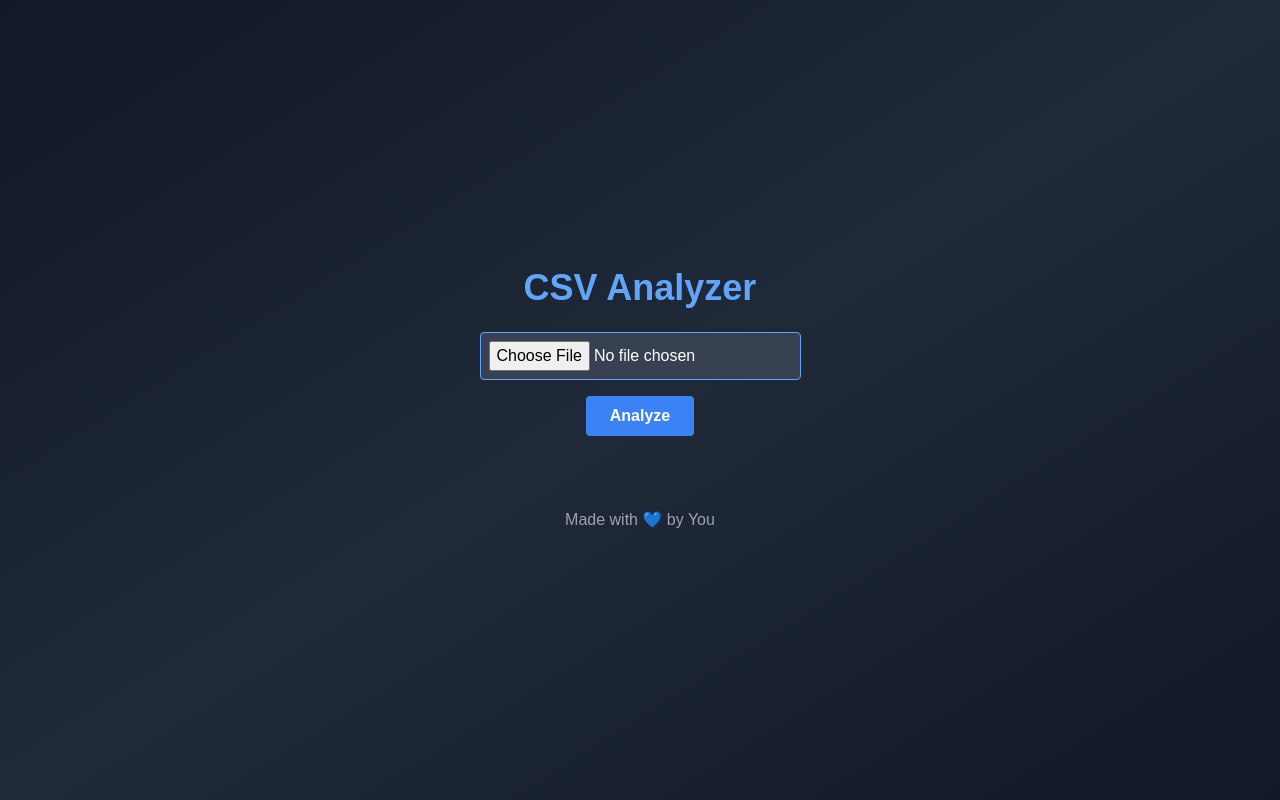
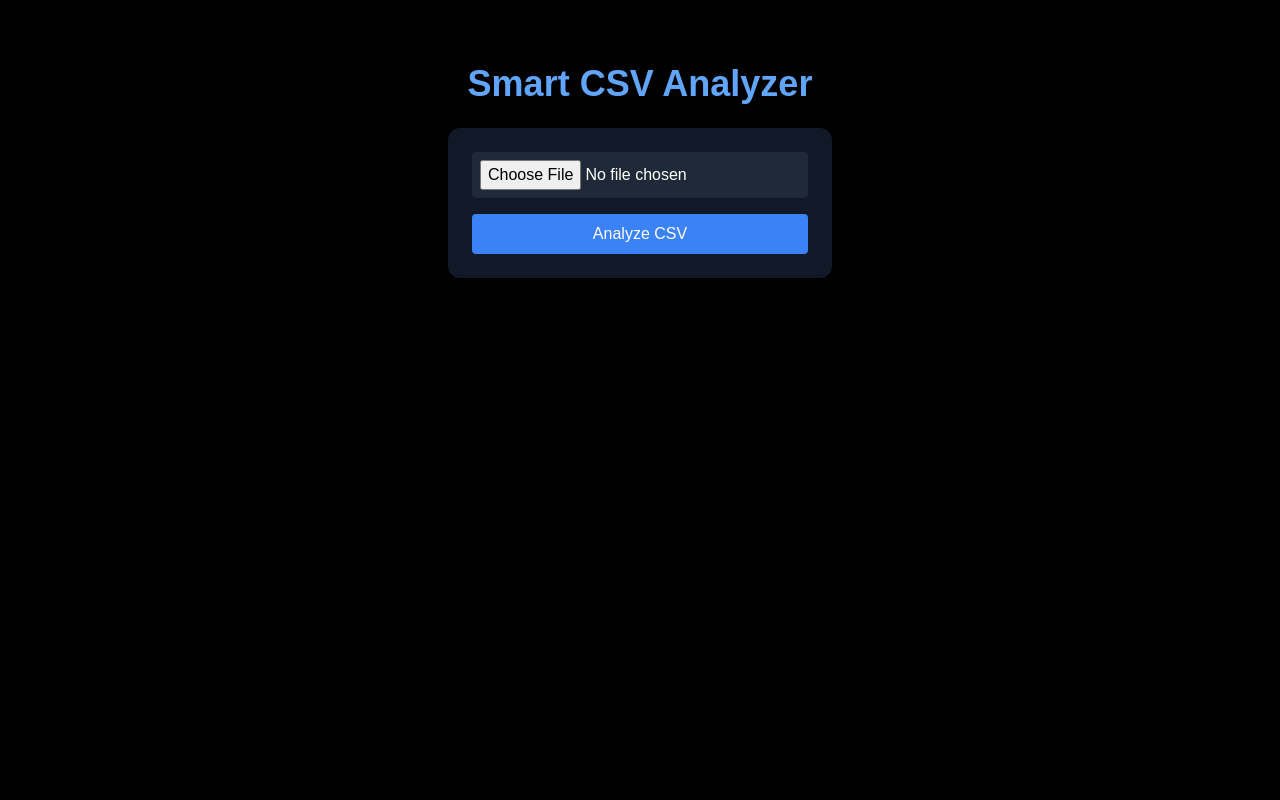
Before and after one commit to Chethan57/Analyzer, a Next.js app: page / in a window 1280 px wide. Built offline with nearby package versions, Linux system fonts and the light colour scheme.

Commit message:
Update index.js

```diff
--- a/pages/index.js
+++ b/pages/index.js
@@ -1,78 +1,116 @@
 import { useState } from "react";
-import Papa from "papaparse";
 
 export default function Home() {
-  const [csvFile, setCsvFile] = useState(null);
-  const [summary, setSummary] = useState("");
+  const [file, setFile] = useState(null);
+  const [result, setResult] = useState(null);
   const [loading, setLoading] = useState(false);
 
-  const handleFileChange = (e) => {
-    setCsvFile(e.target.files[0]);
-    setSummary("");
-  };
-
-  const handleAnalyze = () => {
-    if (!csvFile) {
-      alert("Please upload a CSV file first!");
-      return;
-    }
-
+  const handleUpload = async () => {
+    if (!file) return alert("Upload CSV first");
     setLoading(true);
 
-    Papa.parse(csvFile, {
-      header: true,
-      dynamicTyping: true,
-      complete: (results) => {
-        const data = results.data;
+    const text = await file.text();
 
-        fetch("/api/analyze", {
+    const res = await fetch("/api/analyze", {
       method: "POST",
       headers: { "Content-Type": "application/json" },
-          body: JSON.stringify({ csvData: data }),
-        })
-          .then((res) => res.json())
-          .then((data) => setSummary(data.summary))
-          .catch((err) => setSummary("Error: " + err.message))
-          .finally(() => setLoading(false));
-      },
-      error: (err) => {
-        setSummary("CSV Parse Error: " + err.message);
+      body: JSON.stringify({ csvData: text }),
+    });
+
+    const data = await res.json();
     setLoading(false);
-      },
-    });
+
+    if (data.error) {
+      alert(data.error);
+    } else {
+      setResult(data);
+    }
   };
 
   return (
-    <div className="min-h-screen bg-gradient-to-br from-gray-900 via-gray-800 to-gray-900 flex flex-col items-center justify-center text-center p-6">
-      <h1 className="text-4xl font-bold text-blue-400 mb-6">
-        CSV Analyzer
+    <div className="min-h-screen bg-black text-blue-400 flex flex-col items-center py-16">
+      <h1 className="text-4xl font-bold mb-6 text-center">
+        Smart CSV Analyzer
       </h1>
 
+      <div className="bg-gray-900 p-6 rounded-xl shadow-lg w-96 text-center">
         <input
           type="file"
           accept=".csv"
-        onChange={handleFileChange}
-        className="mb-4 p-2 rounded border border-blue-400 bg-gray-700 text-white cursor-pointer"
+          onChange={(e) => setFile(e.target.files[0])}
+          className="mb-4 bg-gray-800 p-2 rounded text-white w-full"
         />
 
         <button
-        onClick={handleAnalyze}
-        disabled={loading}
-        className="mb-6 px-6 py-2 bg-blue-500 text-white font-semibold rounded hover:bg-blue-600 transition-colors"
+          onClick={handleUpload}
+          className="bg-blue-500 hover:bg-blue-600 text-white py-2 px-4 rounded w-full"
         >
-        {loading ? "Analyzing..." : "Analyze"}
+          {loading ? "Analyzing..." : "Analyze CSV"}
         </button>
+      </div>
 
-      {summary && (
-        <div className="bg-gray-800 text-blue-200 p-6 rounded shadow-lg max-w-3xl w-full">
-          <h2 className="text-xl font-semibold mb-4">Analysis Summary:</h2>
-          <pre className="whitespace-pre-wrap text-left">{summary}</pre>
+      {/* RESULT OUTPUT */}
+      {result && (
+        <div className="mt-10 w-3/4 bg-gray-900 p-6 rounded-xl shadow-xl">
+          <h2 className="text-2xl font-semibold mb-4">📊 Analysis Result</h2>
+
+          {/* Show KPIs */}
+          {result.kpis && (
+            <div className="grid grid-cols-2 md:grid-cols-3 gap-4 mb-6">
+              {Object.keys(result.kpis).map((key) => (
+                <div
+                  key={key}
+                  className="bg-gray-800 p-4 rounded-lg text-center border border-blue-400"
+                >
+                  <p className="text-sm text-gray-300">{key}</p>
+                  <p className="text-xl font-bold text-blue-300">
+                    {result.kpis[key]}
+                  </p>
+                </div>
+              ))}
             </div>
           )}
 
-      <footer className="mt-12 text-gray-400">
-        Made with 💙 by You
-      </footer>
+          {/* Show Summary */}
+          {result.summary && (
+            <div className="mb-6">
+              <h3 className="text-xl mb-2 text-blue-300">Summary</h3>
+              <p className="text-gray-300 whitespace-pre-line">{result.summary}</p>
+            </div>
+          )}
+
+          {/* Show Table */}
+          {result.table && (
+            <>
+              <h3 className="text-xl mb-2 text-blue-300">Data Table</h3>
+              <div className="overflow-auto max-h-96 border border-gray-800 rounded-lg">
+                <table className="w-full text-left text-gray-300">
+                  <thead className="bg-gray-800">
+                    <tr>
+                      {Object.keys(result.table[0]).map((col) => (
+                        <th key={col} className="p-2 border-b border-gray-700">
+                          {col}
+                        </th>
+                      ))}
+                    </tr>
+                  </thead>
+                  <tbody>
+                    {result.table.map((row, i) => (
+                      <tr key={i} className="hover:bg-gray-800">
+                        {Object.values(row).map((val, j) => (
+                          <td key={j} className="p-2 border-b border-gray-700">
+                            {val}
+                          </td>
+                        ))}
+                      </tr>
+                    ))}
+                  </tbody>
+                </table>
+              </div>
+            </>
+          )}
+        </div>
+      )}
     </div>
   );
 }
```
Lines whose indentation alone changed are shown as unchanged.
